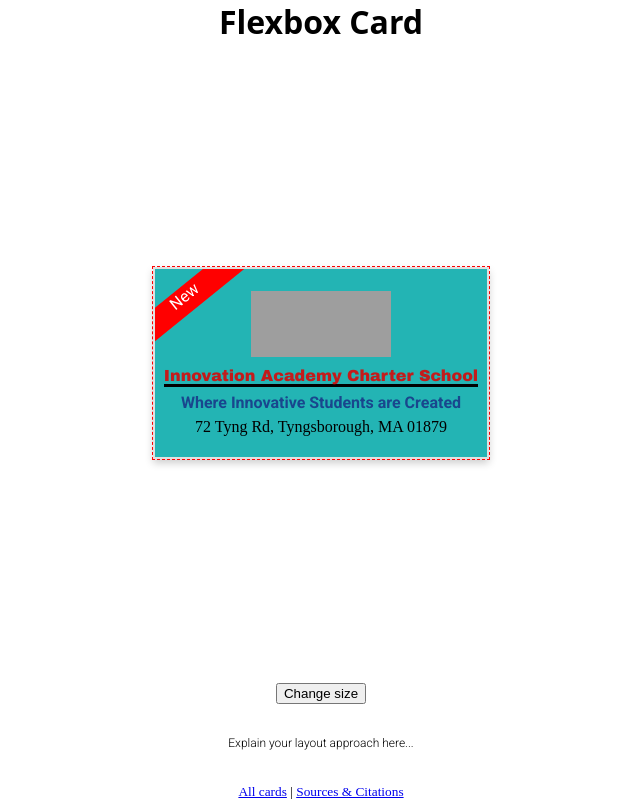
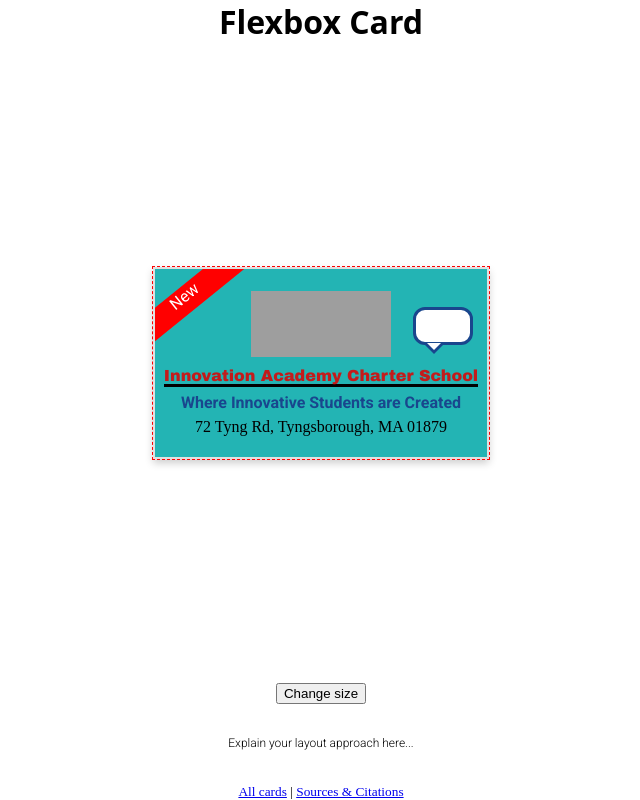
Before and after one commit to IACS-26-27/web-design-1-business-card-adamtiacs, a website: page flex.html in a window 1280 px wide. Shown: the whole page, without its empty margins (319-959 px from the left). Drawn offline with Linux system fonts and the light colour scheme; grey boxes are pictures that could not be loaded.

Commit message:
created speech bubble

```diff
--- a/flex.css
+++ b/flex.css
@@ -118,3 +118,37 @@
   left: -99px;
   font-family: 'Roboto', sans-serif;
 }
+
+/* AI-generated code starts here */
+/* Student prompt: "Add a speech bubble border shape on the front of the card where it looks good." */
+.speech-bubble {
+  width: 54px;
+  height: 32px;
+  position: absolute;
+  right: 14px;
+  top: 38px;
+  background-color: white;
+  border: 3px solid #19468D;
+  border-radius: 12px;
+}
+
+.speech-bubble::before {
+  content: "";
+  position: absolute;
+  left: 8px;
+  bottom: -22px;
+  border-width: 10px;
+  border-style: solid;
+  border-color: #19468D transparent transparent transparent;
+}
+
+.speech-bubble::after {
+  content: "";
+  position: absolute;
+  left: 11px;
+  bottom: -15px;
+  border-width: 7px;
+  border-style: solid;
+  border-color: white transparent transparent transparent;
+}
+/* AI-generated code ends here */
--- a/flex.html
+++ b/flex.html
@@ -24,6 +24,10 @@
     <div class="card landscape">
       <div class="card-front">
         <div class="banner">New</div>
+        <!-- AI-generated code starts here -->
+        <!-- Student prompt: "Add a speech bubble border shape on the front of the card where it looks good." -->
+        <div class="speech-bubble"></div>
+        <!-- AI-generated code ends here -->
         <div class="contents_within_the_front_card">
           <div class="logo">
             <img
```
Also changed, not shown: citations.html (+4 -1 lines).
